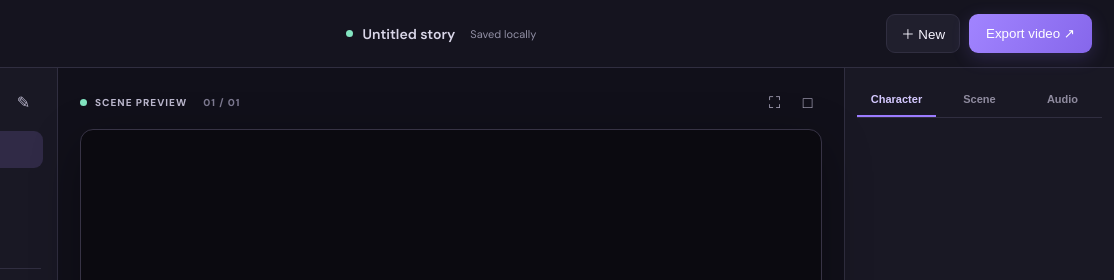
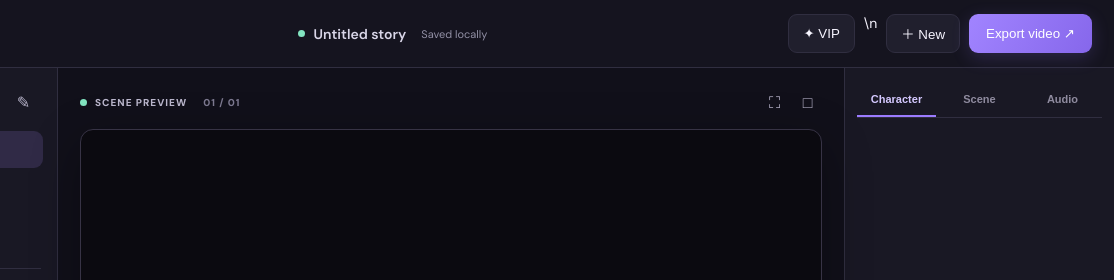
Before and after one commit to Oddossosososo/cartoonlab, a plain HTML site: page index.html in a window 1280 px wide. Shown: the top 280 px of the page, 166-1280 px from the left. Drawn offline with Linux system fonts and the light colour scheme.

Commit message:
Add VIP mode control to editor

```diff
--- a/index.html
+++ b/index.html
@@ -13,7 +13,7 @@
     <a class="brand" href="#"><span class="brand-mark">C</span><span>Cartoon<span class="brand-accent">Lab</span></span></a>
     <div class="project-name"><span class="live-dot"></span><span id="projectTitle">Untitled story</span><span class="saved-label">Saved locally</span></div>
     <div class="top-actions">
-      <button class="button ghost" id="newProject">＋ New</button>
+      <button class="button vip-button" id="vipToggle" title="Toggle free VIP watermark-free mode">✦ VIP</button>\n      <button class="button ghost" id="newProject">＋ New</button>
       <button class="button primary" id="exportVideo">Export video ↗</button>
     </div>
   </header>
```
